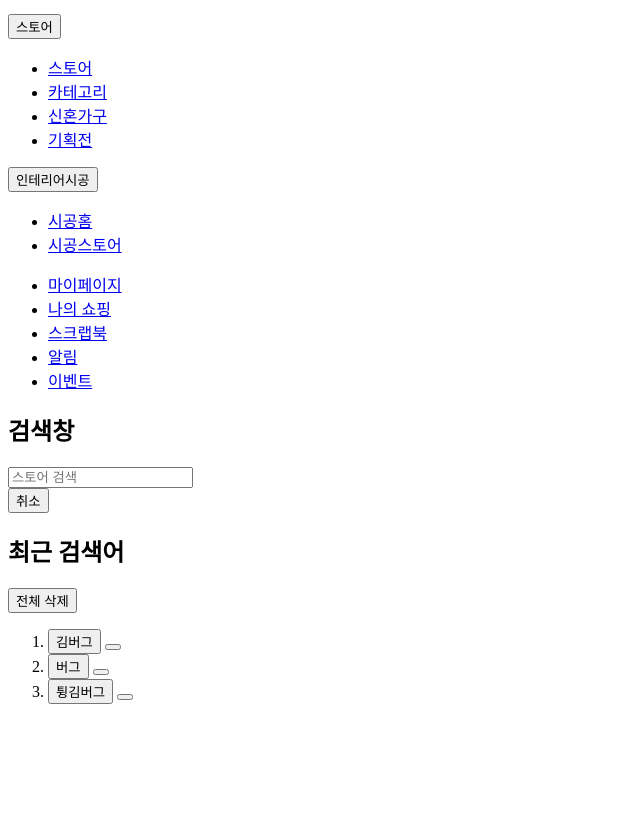
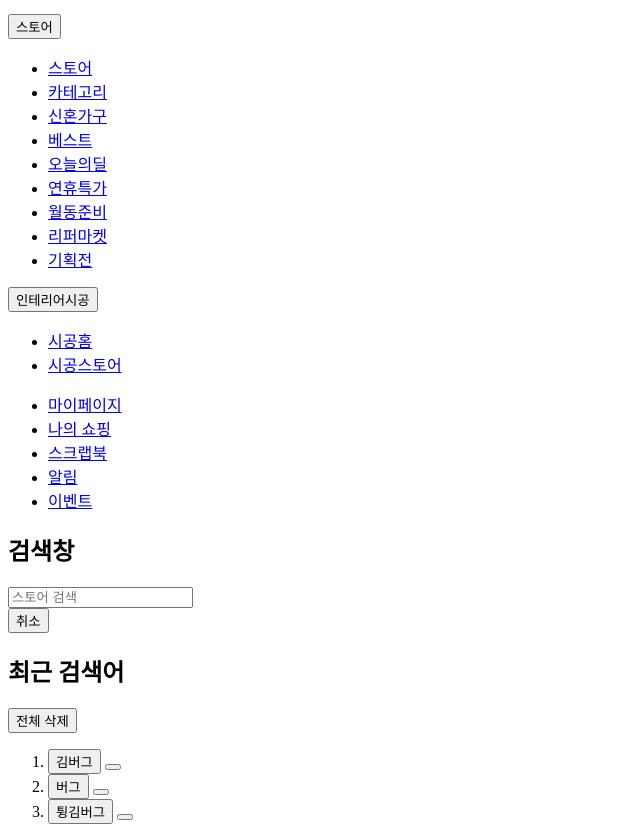
Before and after one commit to cozy60/tomorrow-house, a website: page index.html in a window 1280 px wide. Shown: the part 2500-3340 px from the top of the page, without its empty margins (0-640 px from the left). Before the commit the page ends 3220 px from the top, so only its background shows below. Drawn offline with Linux system fonts and the light colour scheme.

Commit message:
🐛 Set .lg-only className to .gnb-search

```diff
--- a/index.html
+++ b/index.html
@@ -56,7 +56,7 @@
               </div>
 
               <div class="gnb-right">
-                <div class="gnb-search">
+                <div class="gnb-search lg-only">
                   <div class="input-group lg-only">
                     <i class="ic-search" aria-hidden></i>
                     <input
@@ -297,6 +297,21 @@
                 <a href="/">신혼가구</a>
               </li>
               <li class="drawer-menu-item">
+                <a href="/">베스트</a>
+              </li>
+              <li class="drawer-menu-item">
+                <a href="/">오늘의딜</a>
+              </li>
+              <li class="drawer-menu-item">
+                <a href="/">연휴특가</a>
+              </li>
+              <li class="drawer-menu-item">
+                <a href="/">월동준비</a>
+              </li>
+              <li class="drawer-menu-item">
+                <a href="/">리퍼마켓</a>
+              </li>
+              <li class="drawer-menu-item">
                 <a href="/">
                   기획전
                   <i class="ic-new" lang="en" aria-label="New!"></i>
```
